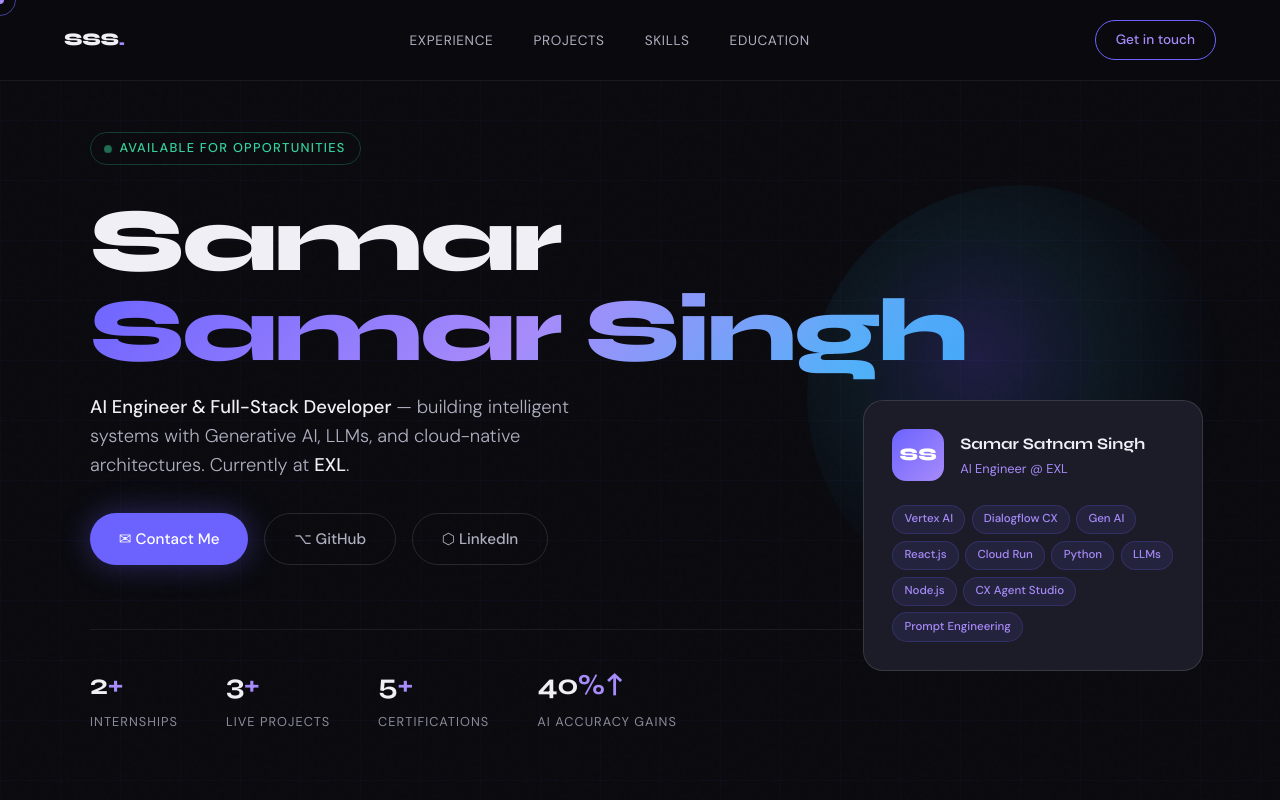
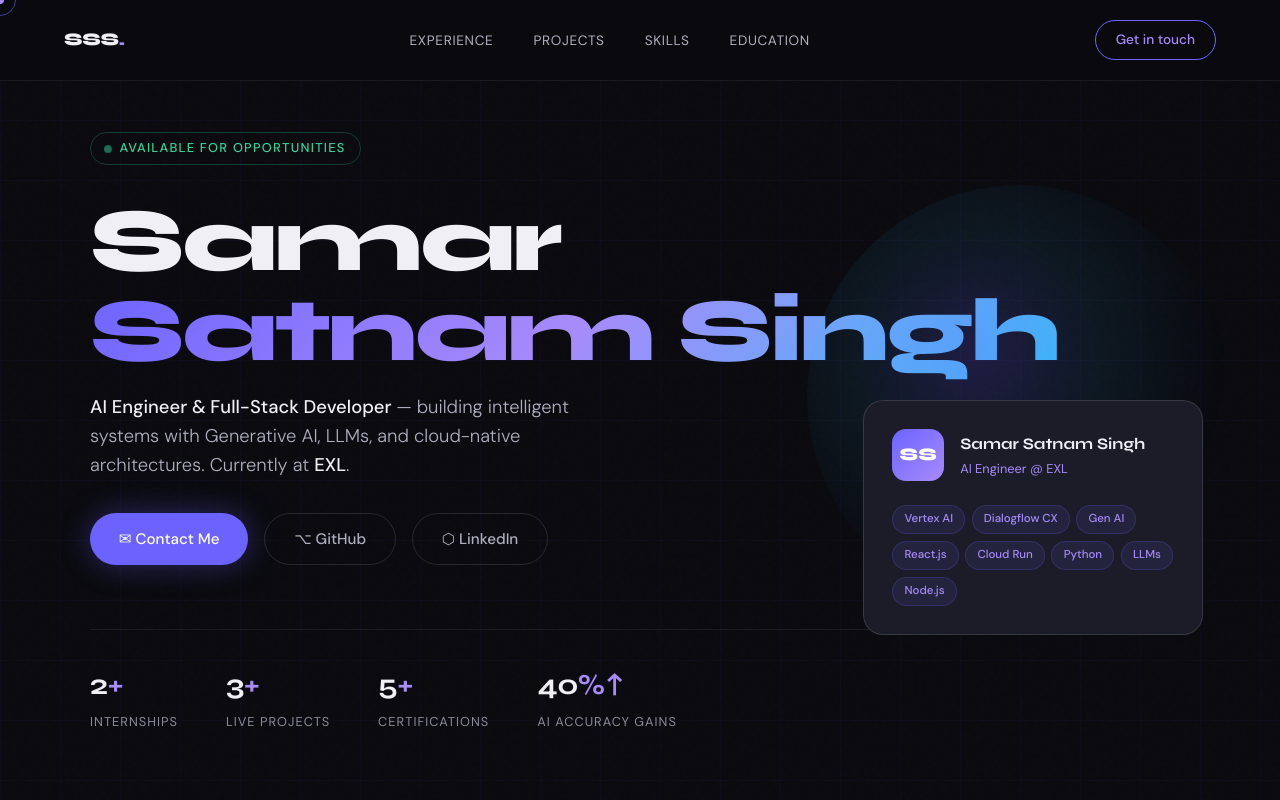
Before and after one commit to Samarssj/My-Portfolio, a plain HTML site: page index.html in a window 1280 px wide. Shown: the top 800 px of the page. Drawn offline with Linux system fonts and the light colour scheme.

Commit message:
Update index.html

```diff
--- a/index.html
+++ b/index.html
@@ -806,7 +806,7 @@
     <div class="hero-tag">Available for opportunities</div>
     <h1 class="hero-name">
       Samar<br>
-      <span class="highlight">Samar Singh</span>
+      <span class="highlight">Satnam Singh</span>
     </h1>
     <p class="hero-role">
       <strong>AI Engineer & Full-Stack Developer</strong> — building intelligent systems
@@ -861,8 +861,6 @@
       <span class="skill-pill">Python</span>
       <span class="skill-pill">LLMs</span>
       <span class="skill-pill">Node.js</span>
-      <span class="skill-pill">CX Agent Studio</span>
-      <span class="skill-pill">Prompt Engineering</span>
 
     </div>
   </div>
@@ -1054,7 +1052,7 @@
         <div class="cert-item">Essential Google Cloud Infrastructure: Core Services</div>
         <div class="cert-item">Build Production-Ready Conversational Agents (Google)</div>
         <div class="cert-item">Elastic Google Cloud Infrastructure: Scaling and Automation (Google)</div>
-         <div class="cert-item">Getting Started with Google Kubernetes Engine (Google)</div>
+        <div class="cert-item">Getting Started with Google Kubernetes Engine (Google)</div>
 
 
       </div>
```
